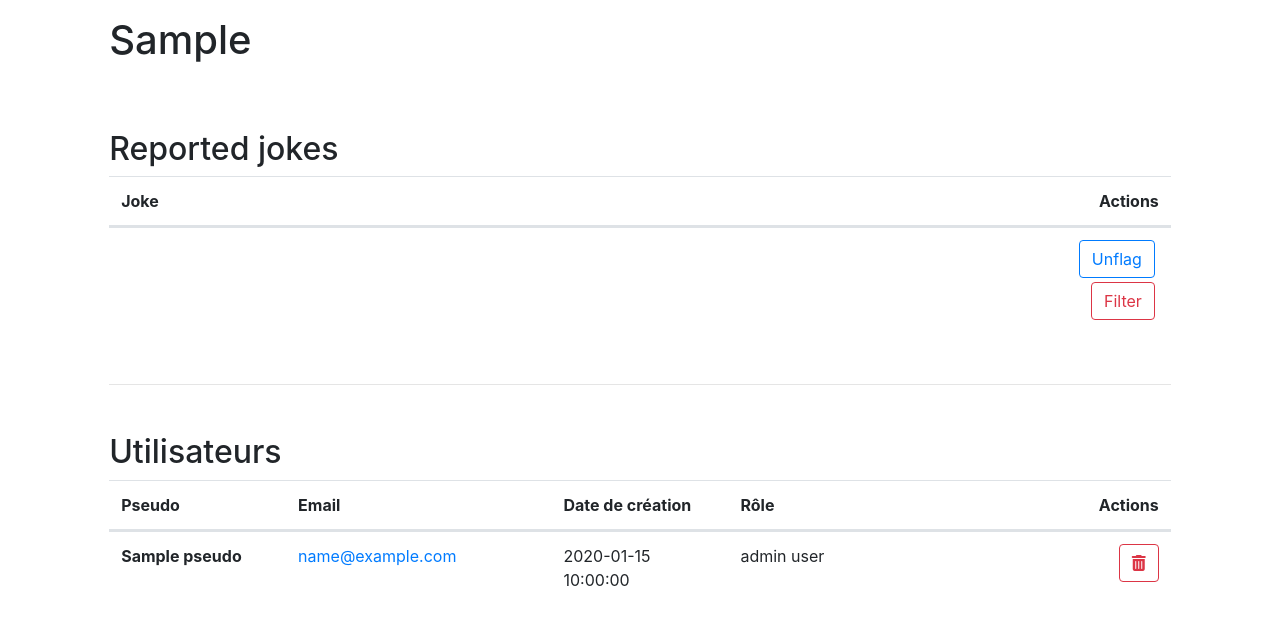
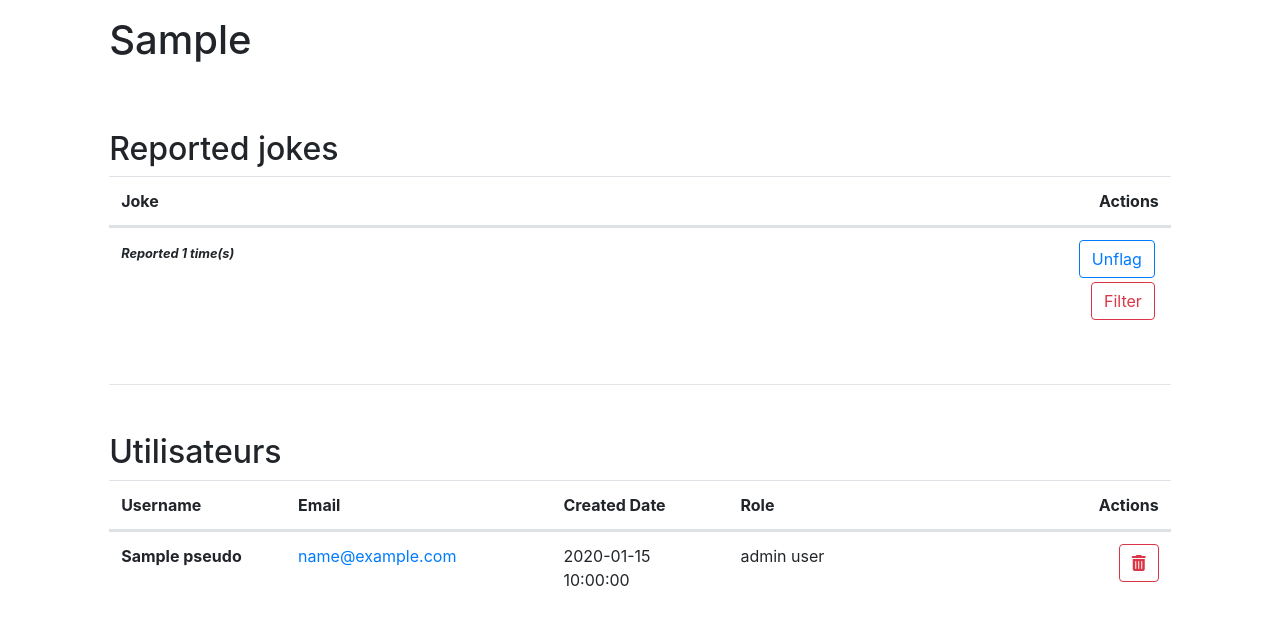
Before and after one commit to srivoyre/Openclassrooms_P5, a PHP site: template src/View/administration.php in a window 1280 px wide. Shown: the part 56-681 px from the top of the page. Run offline with PHP 8.4, Linux system fonts and the light colour scheme; the template is opened without the code that fills it: most values are stand-ins (such as "Sample title", 1, 10 or a date in 2020); data that the repository does not hold is empty; some libraries are stand-ins or nearby versions.

Commit message:
Adding flag count on admin space

```diff
--- a/src/View/administration.php
+++ b/src/View/administration.php
@@ -35,7 +35,10 @@ $this->h1 = 'Administration';
                     <script type="text/javascript">
                         getSpecificJoke(<?= $flaggedJoke->getJokeApiId(); ?>);
                     </script>
-                    <span id="joke<?= $flaggedJoke->getJokeApiId(); ?>" class="align-left joke"></span>
+                    <span id="joke<?= $flaggedJoke->getJokeApiId(); ?>" class="align-left joke text-wrap"></span>
+                    <small class="font-weight-bold font-italic smaller">
+                        Reported <?= $flaggedJoke->getFlagCount(); ?> time(s)
+                    </small>
                 </td>
                 <td id="actionsBtn<?= $flaggedJoke->getJokeApiId(); ?>" class="col-12 col-lg-2 text-lg-right">
                     <a type="button" class="btn btn-outline-primary mb-1 mx-1" href="index.php?route=unflagJoke&jokeId=<?= filter_var($flaggedJoke->getId(), FILTER_SANITIZE_NUMBER_INT); ?>">
@@ -65,10 +68,10 @@ $this->h1 = 'Administration';
     <table class="table table-hover">
         <thead class="d-none d-lg-block">
             <tr class="d-flex">
-                <th class="col-lg-2" scope="col">Pseudo</th>
+                <th class="col-lg-2" scope="col">Username</th>
                 <th class="col-lg-3" scope="col">Email</th>
-                <th class="col-lg-2" scope="col">Date de création</th>
-                <th class="col-lg-3" scope="col">Rôle</th>
+                <th class="col-lg-2" scope="col">Created Date</th>
+                <th class="col-lg-3" scope="col">Role</th>
                 <th class="col-lg-2 text-right" scope="col">Actions</th>
             </tr>
         </thead>
```
